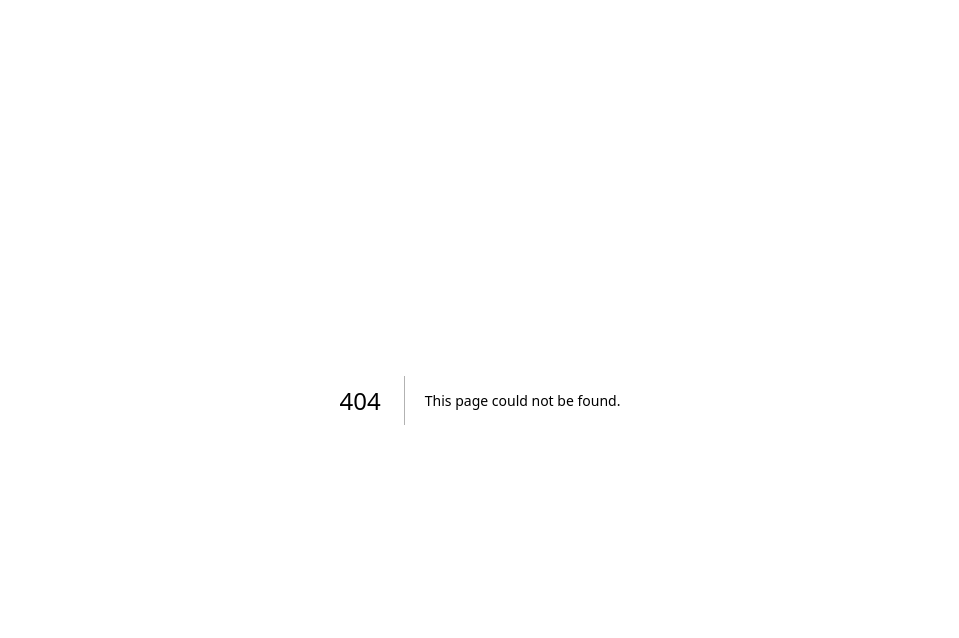
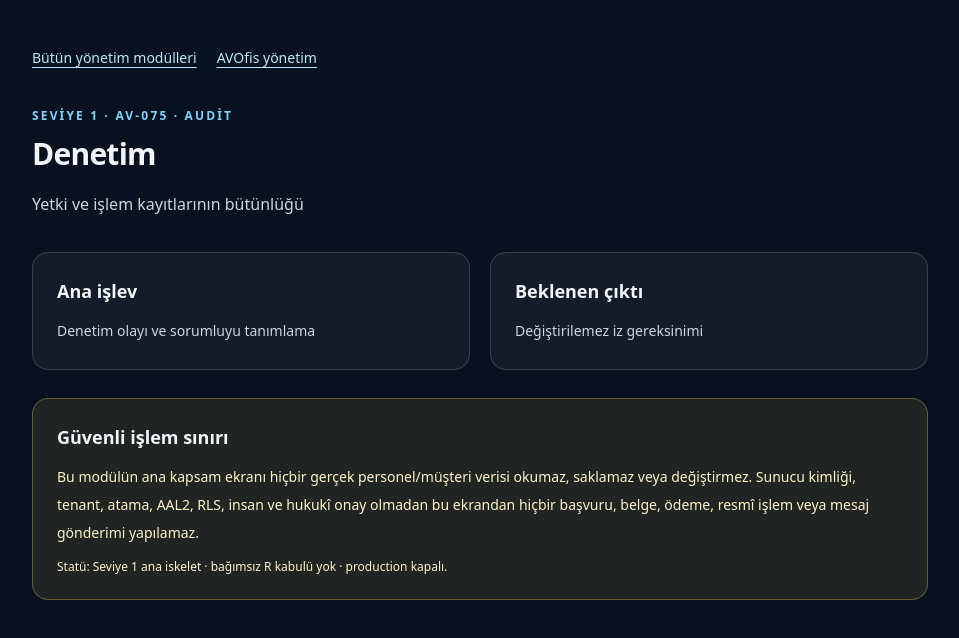
Before and after one commit to netadalet-oss/avofis-platform, a Next.js app in the folder admin/: page /personel/audit in a window 1280 px wide. Before the commit this address had no page. Shown: the top 638 px of the page, without its empty margins (160-1119 px from the left). Built offline with nearby package versions, Linux system fonts and the light colour scheme.

Commit message:
feat(s1): add real static safe Next routes for all 16 staff modules and their core input-output scopes

```diff
--- /dev/null
+++ b/admin/src/app/personel/[module]/page.tsx
@@ -0,0 +1,63 @@
+import Link from "next/link";
+import type { Metadata } from "next";
+import { notFound } from "next/navigation";
+import { STAFF_TOP_LEVEL, staffModuleBySlug } from "@/lib/staff-module-directory";
+
+export const metadata: Metadata = {
+  title: "AVOfis | Personel modülünün ana kapsamı",
+  description: "İlk seviye bütün ürün personel modülü işlev haritası. Henüz kişisel veri veya işlem kullanılmaz.",
+  robots: { index: false, follow: false }
+};
+export const dynamicParams = false;
+export function generateStaticParams() {
+  return STAFF_TOP_LEVEL.map((item) => ({ module: item.slug }));
+}
+
+export default function StaffModuleLevelOnePage({ params }: { params: { module: string } }) {
+  const item = staffModuleBySlug(params.module);
+  if (!item) notFound();
+  const index = STAFF_TOP_LEVEL.findIndex((row) => row.slug === item.slug);
+
+  return (
+    <main className="min-h-screen bg-[#07111f] px-5 py-12 text-slate-100 sm:px-8">
+      <div className="mx-auto max-w-4xl">
+        <nav className="flex flex-wrap gap-5 text-sm text-sky-200">
+          <Link href="/seviye-1-onizleme" className="underline underline-offset-4">
+            Bütün yönetim modülleri
+          </Link>
+          <Link href="/" className="underline underline-offset-4">AVOfis yönetim</Link>
+        </nav>
+        <header className="mt-10">
+          <p className="text-xs font-semibold uppercase tracking-[0.18em] text-sky-300">
+            Seviye 1 · AV-{String(62 + index).padStart(3, "0")} · {item.slug}
+          </p>
+          <h1 className="mt-3 text-3xl font-semibold tracking-tight">{item.title}</h1>
+          <p className="mt-4 text-base leading-8 text-slate-300">{item.scope}</p>
+        </header>
+
+        <div className="mt-8 grid gap-5 sm:grid-cols-2">
+          <section className="rounded-2xl border border-white/15 bg-white/5 p-6">
+            <h2 className="text-lg font-semibold">Ana işlev</h2>
+            <p className="mt-3 text-sm leading-7 text-slate-300">{item.firstAction}</p>
+          </section>
+          <section className="rounded-2xl border border-white/15 bg-white/5 p-6">
+            <h2 className="text-lg font-semibold">Beklenen çıktı</h2>
+            <p className="mt-3 text-sm leading-7 text-slate-300">{item.output}</p>
+          </section>
+        </div>
+        <section className="mt-7 rounded-2xl border border-amber-300/30 bg-amber-300/10 p-6">
+          <h2 className="text-lg font-semibold">Güvenli işlem sınırı</h2>
+          <p className="mt-3 text-sm leading-7 text-amber-100">
+            Bu modülün ana kapsam ekranı hiçbir gerçek personel/müşteri verisi
+            okumaz, saklamaz veya değiştirmez. Sunucu kimliği, tenant, atama,
+            AAL2, RLS, insan ve hukukî onay olmadan bu ekrandan hiçbir
+            başvuru, belge, ödeme, resmî işlem veya mesaj gönderimi yapılamaz.
+          </p>
+          <p className="mt-3 text-xs text-amber-100">
+            Statü: Seviye 1 ana iskelet · bağımsız R kabulü yok · production kapalı.
+          </p>
+        </section>
+      </div>
+    </main>
+  );
+}
```
